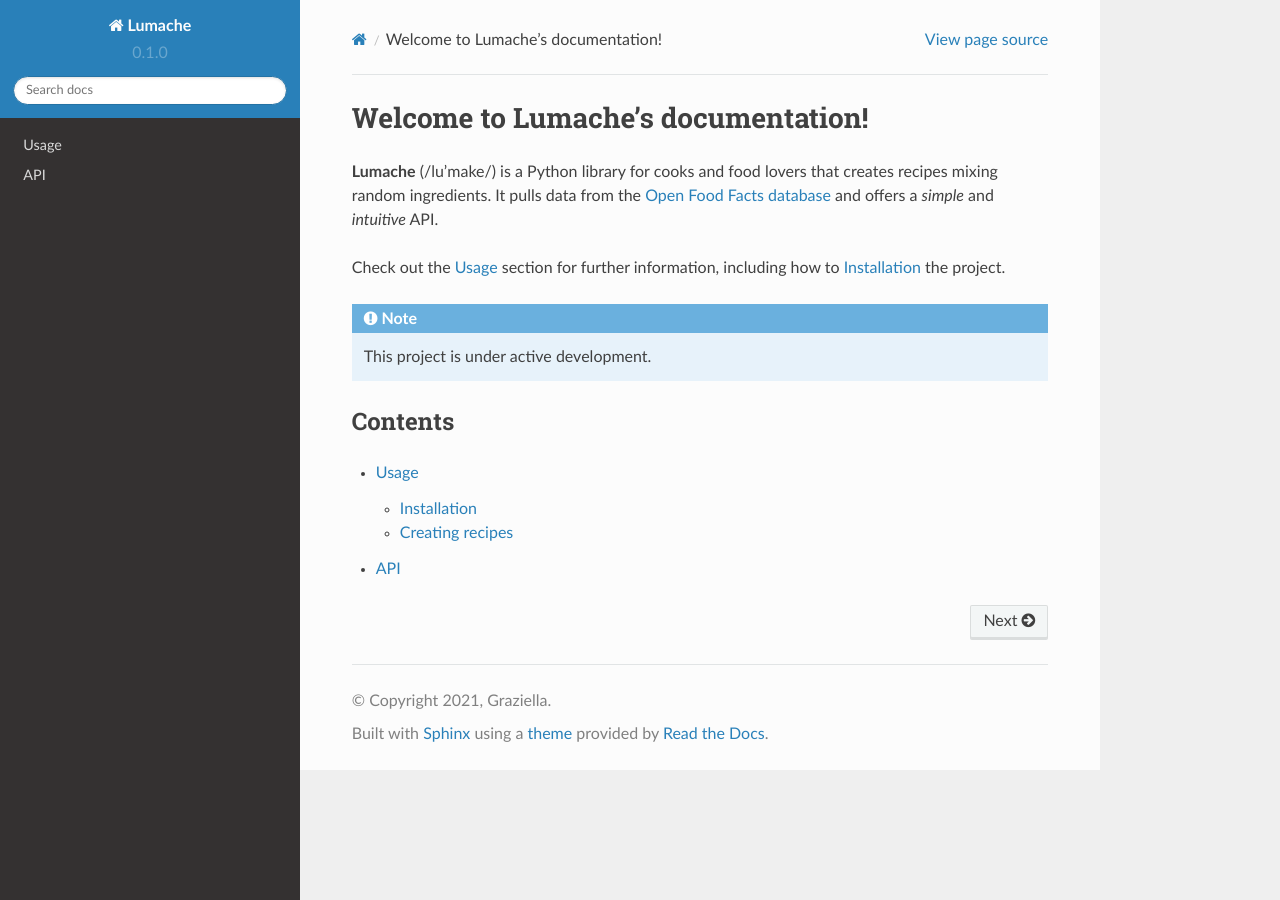
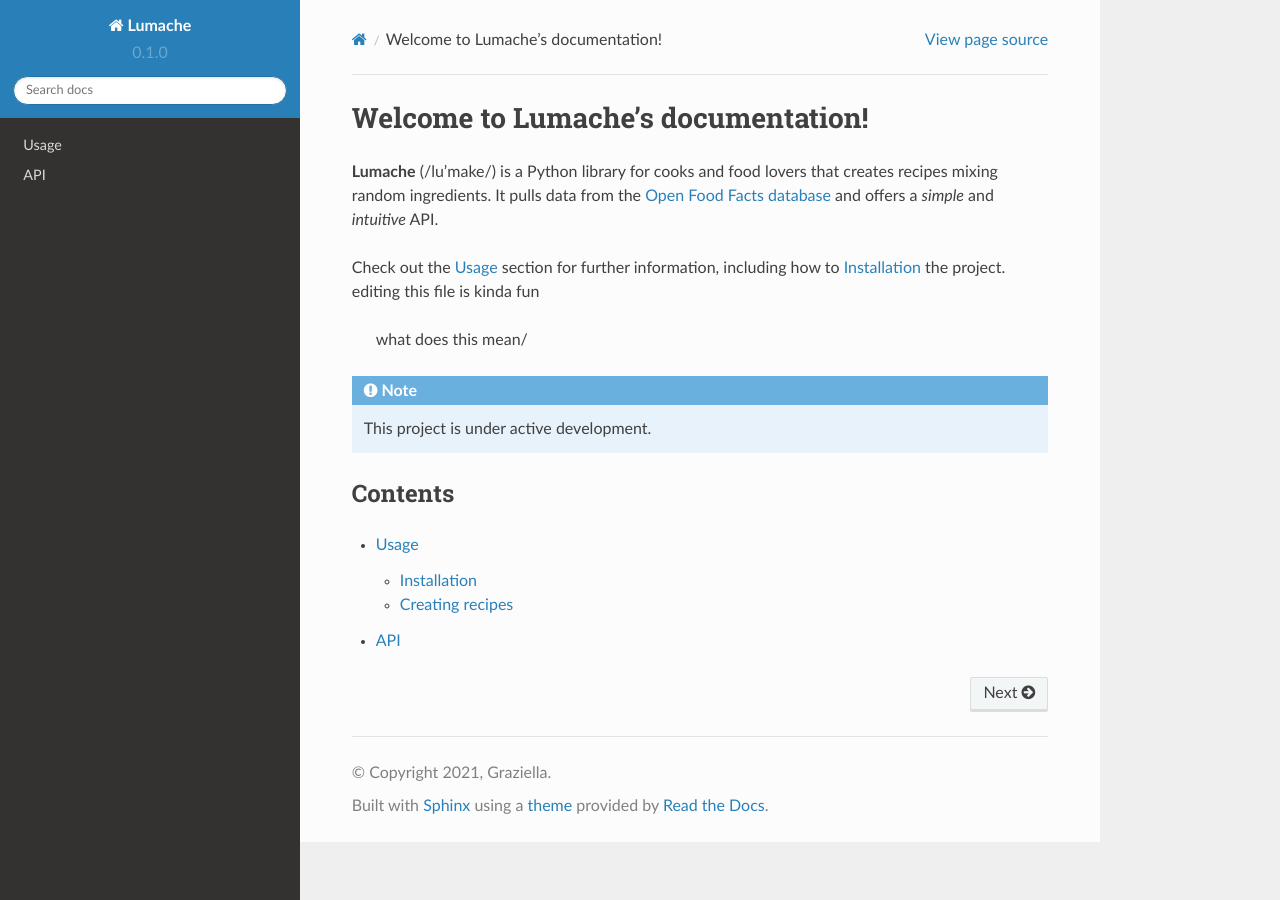
Before and after one commit to AYkimchi2000/readthedocs, a Sphinx documentation site: the page built from docs/source/index.rst, in a window 1280 px wide. Built offline with Sphinx 7.4.7 and the Read the Docs theme 2.0.0, drawn with Linux system fonts in a browser that asks for light colours.

Commit message:
tested editing index.rst

```diff
--- a/docs/source/index.rst
+++ b/docs/source/index.rst
@@ -8,6 +8,9 @@ and offers a *simple* and *intuitive* API.
 
 Check out the :doc:`usage` section for further information, including
 how to :ref:`installation` the project.
+editing this file is kinda fun
+
+	what does this mean/
 
 .. note::
 
```
